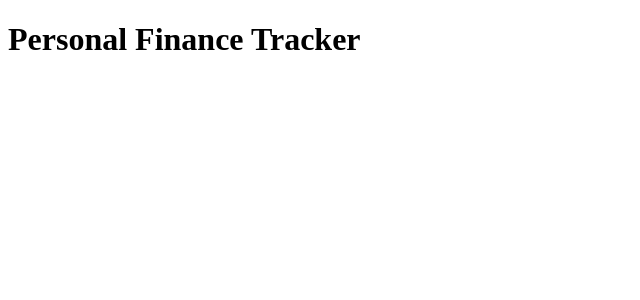
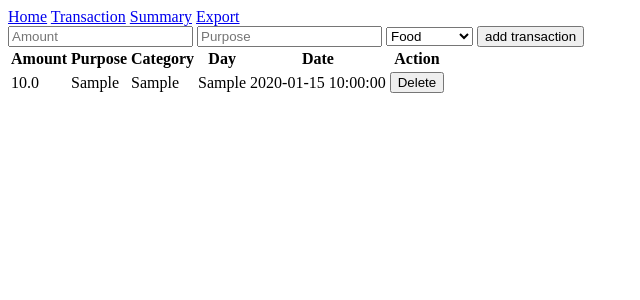
Before and after one commit to Pragatisource08/Personal-Finance-Tracker-, a Flask app: page / in a window 1280 px wide. Shown: the top 300 px of the page, without its empty margins (0-640 px from the left). Run offline with Flask 3, Linux system fonts and the light colour scheme; tables that the repository leaves empty hold one stand-in row (values such as "Sample post").

Commit message:
Phase 3.2 complete: index.html with working form and table

```diff
--- a/app/routes.py
+++ b/app/routes.py
@@ -8,8 +8,8 @@ main = Blueprint('main', __name__)
 
 @main.route('/')
 def home():
-    return render_template("index.html")
-
+    transactions=Transaction.query.all()
+    return render_template('index.html',transactions=transactions)
 
 @main.route('/add_transaction',methods=['POST'])
 def add_transaction():
--- a/app/templates/index.html
+++ b/app/templates/index.html
@@ -1,11 +1,42 @@
-<!DOCTYPE html>
-<html lang="en">
-<head>
-    <meta charset="UTF-8">
-    <meta name="viewport" content="width=device-width, initial-scale=1.0">
-    <title>Personal Finance Tracker</title>
-</head>
-<body>
-    <h1>Personal Finance Tracker</h1>
-</body>
-</html>
+{% extends 'base.html' %}
+{% block content %}
+<form action="/add_transaction" method="POST">
+
+    <input type="number" name="amount" placeholder="Amount">
+    <input type="text" name="expense_purpose" placeholder="Purpose">
+    <select name="category">
+        <option value="food">Food</option>
+        <option value="travel">Travel</option>
+        <option value="rent">Rent</option>
+        <option value="grocery">Grocery</option>
+        <option value="healthcare">Healthcare</option>
+        <option value="shopping">Shopping</option>
+        <option value="education">Education</option>
+    </select>
+    <button type ="submit">add transaction</button>
+</form>
+
+<table>
+    <tr>
+        <th>Amount</th>
+        <th>Purpose</th>
+        <th>Category</th>
+        <th>Day</th>
+        <th>Date</th>
+        <th>Action</th>
+    </tr>
+    {% for t in transactions %}
+<tr>
+    <td>{{ t.amount }}</td>
+    <td>{{ t.expense_purpose }}</td>
+    <td>{{ t.category }}</td>
+    <td>{{ t.day }}</td>
+    <td>{{ t.date }}</td>
+    <td><form action="/transaction/delete/{{t.id}}" method ="POST">
+    <button type="submit">Delete</button>
+    </form>
+    </td>
+</tr>
+{% endfor %}
+</table>
+{% endblock %}
```
